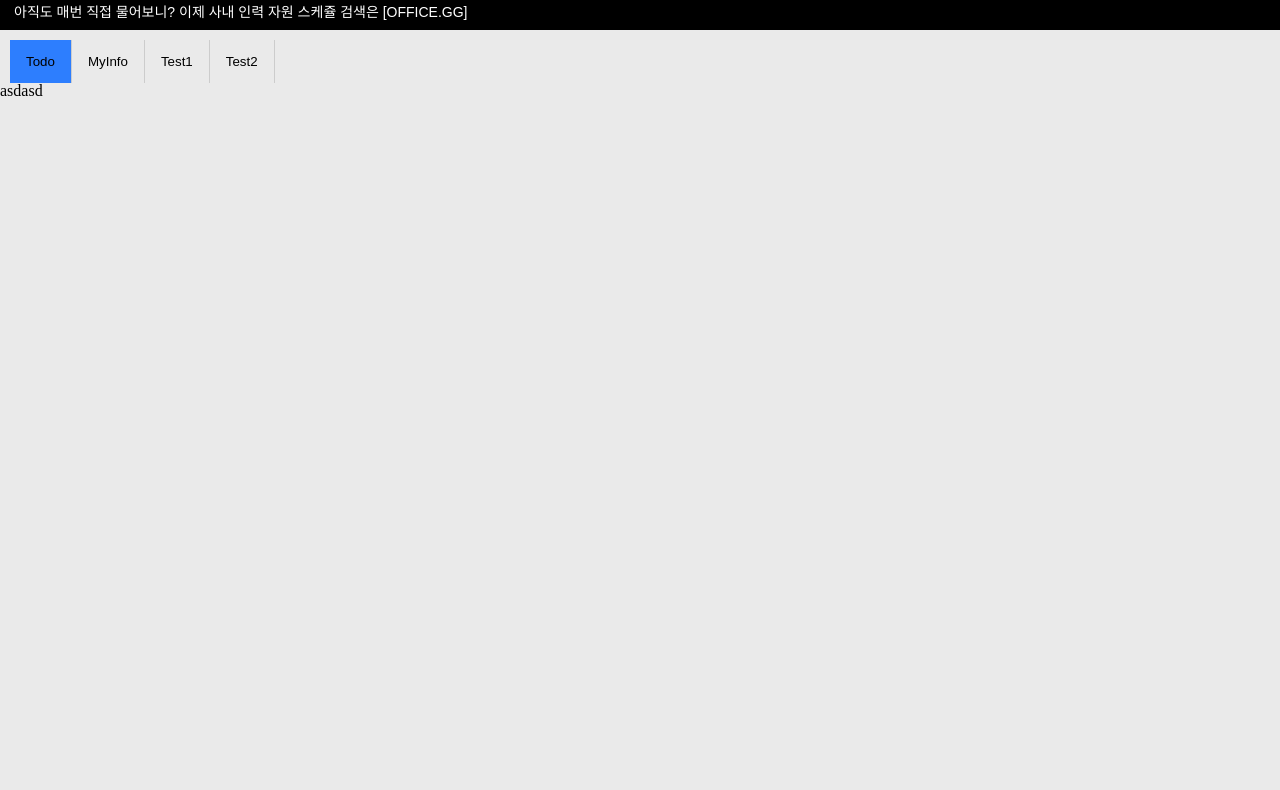
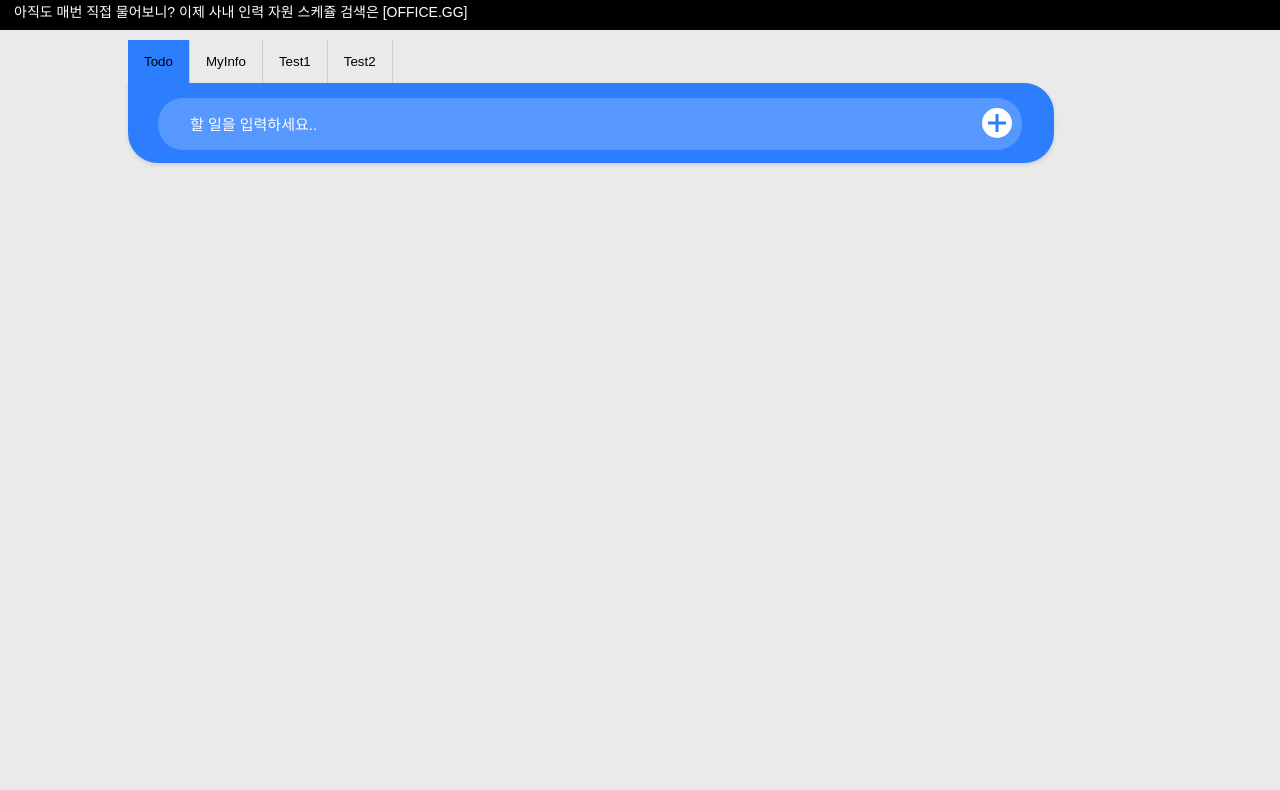
Before and after one commit to InseungRyu/java-project-kpu, a plain HTML site: page viewin/myview.html in a window 1280 px wide. Shown: the part 50-840 px from the top of the page. Drawn offline with nearby package versions, Linux system fonts and the light colour scheme.

Commit message:
myView-Todo 텍스트박스 추가

```diff
--- a/css/myview.css
+++ b/css/myview.css
@@ -89,10 +89,12 @@ a {
 }
 
 /* main */
+body{
+    background: rgb(234, 234, 234);
+}
 .main {
     top: 40px;
     position: relative;
-    width: 100%;
     height: 1130px;
     background: rgb(234, 234, 234);
 }
@@ -100,7 +102,8 @@ a {
 .main .tab {
     overflow: hidden;
     position: relative;
-    left: 10px;
+    /* left: 10px; */
+    margin-left: 10%;
     border-right: none;
     background-color: rgb(234, 234, 234);
 }
@@ -129,9 +132,70 @@ a {
 }
 
   /* Style the tab content */
-.main.tabcontent {
+.main .tabcontent {
     display: none;
-    padding: 6px 12px;
-    border: 1px solid #2D7EFE;
-    border-top: none;
+    position: relative;
+    /* left: 10px; */
+    margin-left: 10%;
 }
+
+.main #ToDo{
+    width: 70%;
+    height: 50px;
+
+    position: relative;
+    padding: 15px 0px 15px 30px;
+    top: 0;
+    left: 0;
+    z-index: 5;
+
+    background: #2D7EFE;
+    box-shadow: 0px 2px 4px rgba(44, 62, 80, 0.15);
+    border-bottom-right-radius: 30px;
+    border-bottom-left-radius: 30px;
+    border-top-right-radius: 30px;
+}
+
+.main #ToDo_Input{
+    width: 96%;
+    height: 50px;
+    float: left;
+    margin-left: 0px;
+    color: white;
+    font-size: 15px;
+    font-weight: 400;
+    text-indent: 30px;
+    background: rgba(255, 255, 255, 0.2);
+    border-radius: 25px;
+    border: 0px;
+    box-shadow: none;
+    outline: none;
+
+    -webkit-appearance: none;
+    -moz-appearance: none;
+}
+
+.main #ToDo_Input::-webkit-input-placeholder{
+    color: white;
+}
+
+.main #ToDo_Add{
+    width: 30px;
+    height: 30px;
+
+    float: left;
+    position:relative;
+    right:40px;
+    top: 10px;
+    z-index:2;
+
+    border-radius: 25px;
+    background: #fff;
+    border: 0px;
+    box-shadow: none;
+    outline: none;
+    cursor: pointer;
+
+    -webkit-appearance: none;
+    -moz-appearance: none;
+}
--- a/viewin/myview.html
+++ b/viewin/myview.html
@@ -39,7 +39,23 @@
         </div>
 
         <div id="ToDo" class="tabcontent">
-            asdasd
+
+            <input type="text" placeholder="할 일을 입력하세요.." id="ToDo_Input" />
+            <button id="ToDo_Add">
+                <!-- <svg version="1.1" xmlns="http://www.w3.org/2000/svg" xmlns:xlink="http://www.w3.org/1999/xlink" x="0px" y="0px"viewBox="0 0 16 16" style="enable-background:new 0 0 16 16;" xml:space="preserve">
+					<g>
+                        <path d="M8 0 L16 0" />
+						<path class="fill" d="M16,8c0,0.5-0.5,1-1,1H9v6c0,0.5-0.5,1-1,1s-1-0.5-1-1V9H1C0.5,9,0,8.5,0,8s0.5-1,1-1h6V1c0-0.5,0.5-1,1-1s1,0.5,1,1v6h6C15.5,7,16,7.5,16,8z"/>
+					</g>
+				</svg> -->
+                <svg width="20" height="30" xmlns="http://www.w3.org/2000/svg">
+                    <!-- <path d="M5 5 H 10 V 23 H 7 L 7 5"/>
+                    <path d="M20 10 H 20 V 20 H 7 L 0 15"/> -->
+                    <!-- <circle cx="10" cy="10" r="2" fill="red"></circle> -->
+                    <line x1="0" y1="14" x2="18" y2="14" style="stroke:rgb(45, 126, 254);stroke-width:3"></line>
+                    <line x1="9" y1="5" x2="9" y2="23" style="stroke:rgb(45, 126, 254);stroke-width:3"></line>
+                </svg>
+            </button>
         </div>
 
         <div id="MyInfo" class="tabcontent">
@@ -57,7 +73,7 @@
 
     <!-- 임시 / .js 이동 예정 -->
     <script>
-        function openCity(evt, cityName) {
+        function openCity(evt, itemName) {
             var i, tabcontent, tablinks;
             tabcontent = document.getElementsByClassName("tabcontent");
             for (i = 0; i < tabcontent.length; i++) {
@@ -67,7 +83,7 @@
             for (i = 0; i < tablinks.length; i++) {
                 tablinks[i].className = tablinks[i].className.replace(" active", "");
             }
-            document.getElementById(cityName).style.display = "block";
+            document.getElementById(itemName).style.display = "block";
             evt.currentTarget.className += " active";
         }
 
```
